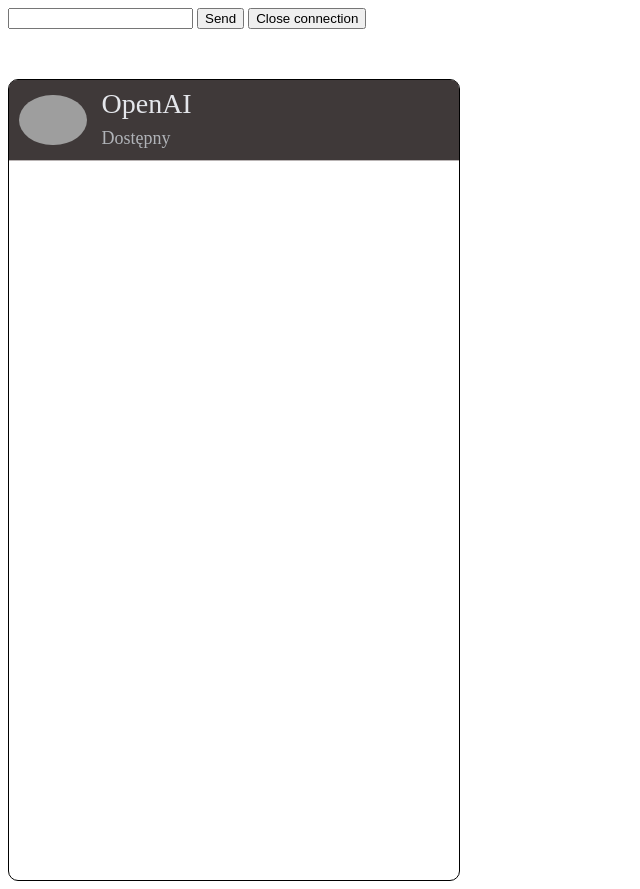
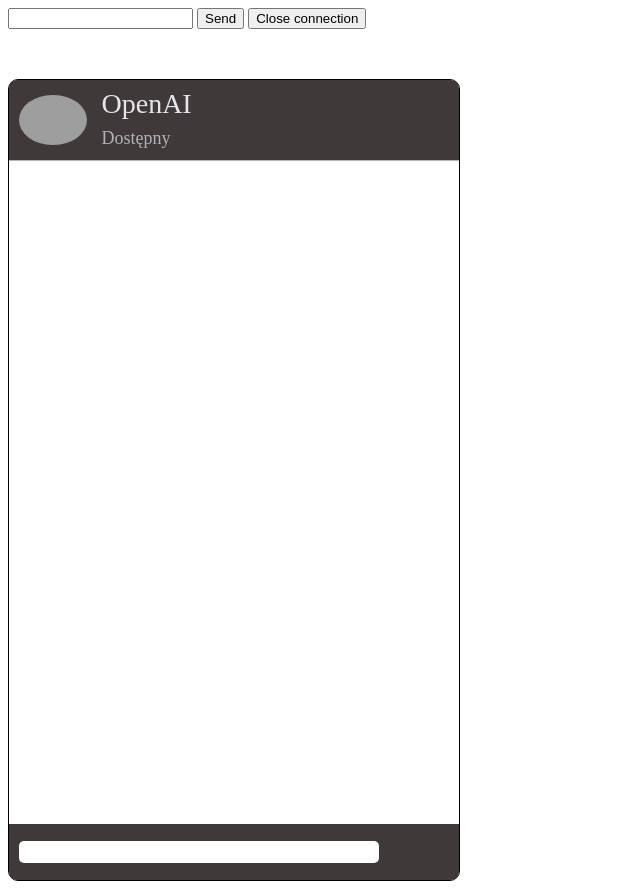
Before and after one commit to TheLocagus/Svelte-ChatProject, a SvelteKit app: page / in a window 1280 px wide. Shown: the whole page, without its empty margins (0-640 px from the left). Built offline with nearby package versions, Linux system fonts and the light colour scheme; no server answers; grey boxes are pictures that could not be loaded.

Commit message:
feat(1): began work with ChatSendMessageField component

```diff
--- a/src/components/Chat/Chat.svelte
+++ b/src/components/Chat/Chat.svelte
@@ -19,5 +19,7 @@
         width: 450px;
         border: 1px solid black;
         border-radius: 10px;
+        display: flex;
+        flex-direction: column;
     }
 </style>
--- a/src/components/ChatHeader/ChatHeader.svelte
+++ b/src/components/ChatHeader/ChatHeader.svelte
@@ -10,7 +10,7 @@
 
 <style>
     .chat-header {
-        height: 80px;
+        flex-basis: 10%;
         background-color: #3f3939;
         border-bottom: 1px solid rgb(185, 180, 180);
         display: flex;
--- a/src/components/ChatMessagesField/ChatMessagesField.svelte
+++ b/src/components/ChatMessagesField/ChatMessagesField.svelte
@@ -0,0 +1,9 @@
+<div class="chat-messages-field">
+
+</div>
+
+<style>
+    .chat-messages-field {
+        flex-grow: 1;
+    }
+</style>
--- a/src/components/ChatSendMessageField/ChatSendMessageField.svelte
+++ b/src/components/ChatSendMessageField/ChatSendMessageField.svelte
@@ -0,0 +1,61 @@
+<script lang="ts">
+
+    const changeSize = () => {
+        const textarea = document.querySelector('textarea');
+            if (textarea) {
+                textarea.style.height = 'auto';
+                textarea.style.height = `${textarea.scrollHeight}px`;
+    }}
+
+</script>
+
+<div class="chat-send-message-field">
+    <div class="input-field">
+            <textarea on:input={() => changeSize()} rows={1} style="max-height: 100px"></textarea>
+    </div>
+    <div class="send-btn-field"></div>
+</div>
+
+<style>
+    .chat-send-message-field {
+        display: flex;
+        background-color: #3f3939;
+        flex-basis: 7%;
+        border-bottom-left-radius: 8px;
+        border-bottom-right-radius: 8px;
+    }
+
+    .input-field {
+        display: flex;
+        align-items: center;
+        flex-basis: 80%;
+        padding: 15px 10px;
+    }
+
+    .input-field textarea {
+        padding: 0;
+        width: 100%;
+        height: 22px;
+        border-radius: 5px;
+        border: none;
+        outline: none;
+        resize: none;
+        line-height: 22px;
+        /* overflow: hidden; */
+
+    }
+
+    textarea::-webkit-scrollbar {
+        background-color: aqua;
+        width: 5px;
+        position: absolute;
+    }
+
+    textarea::-webkit-scrollbar-thumb {
+        border-radius: 5px;
+
+        background-color: red;
+
+    }
+
+</style>
```
